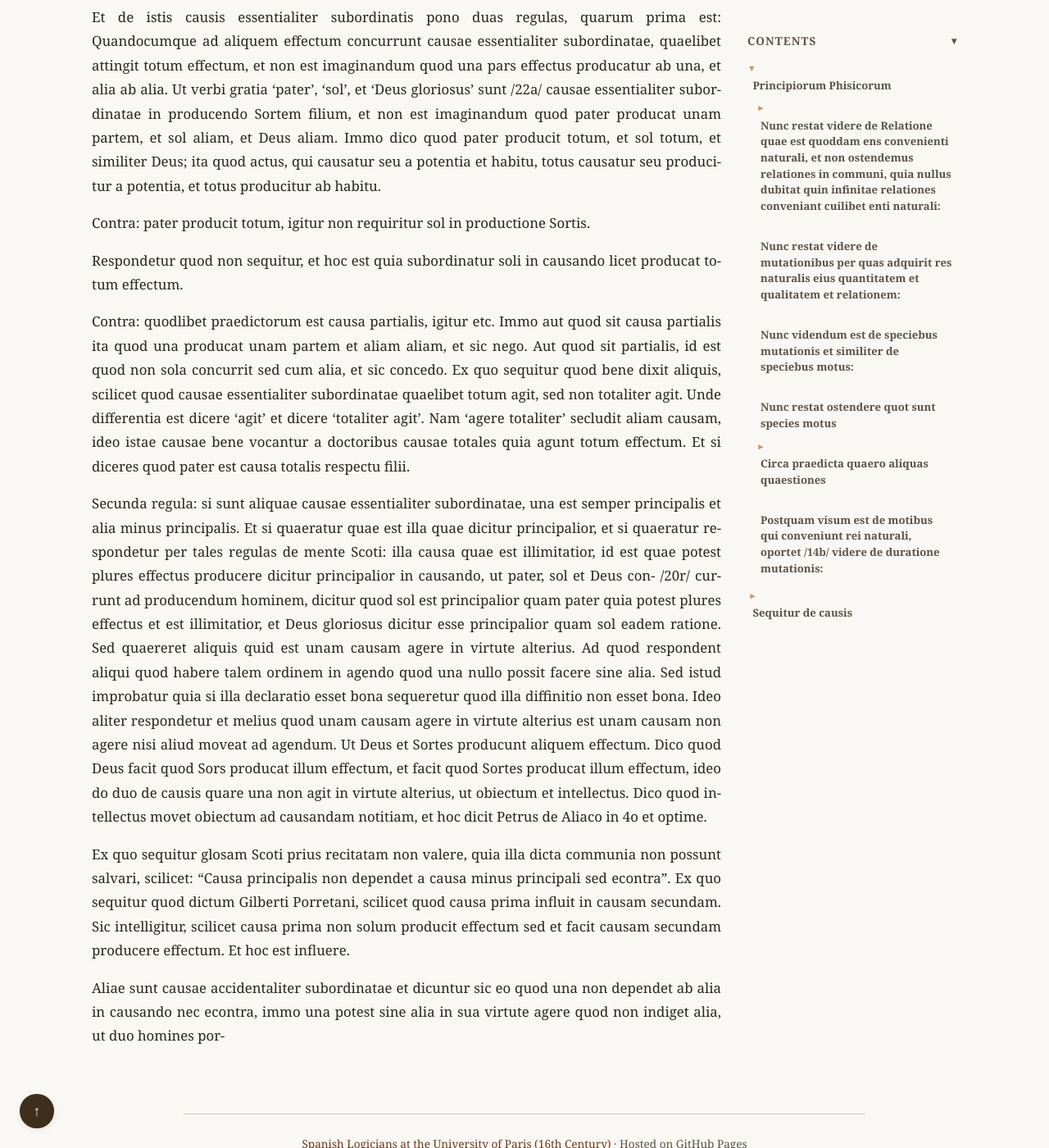
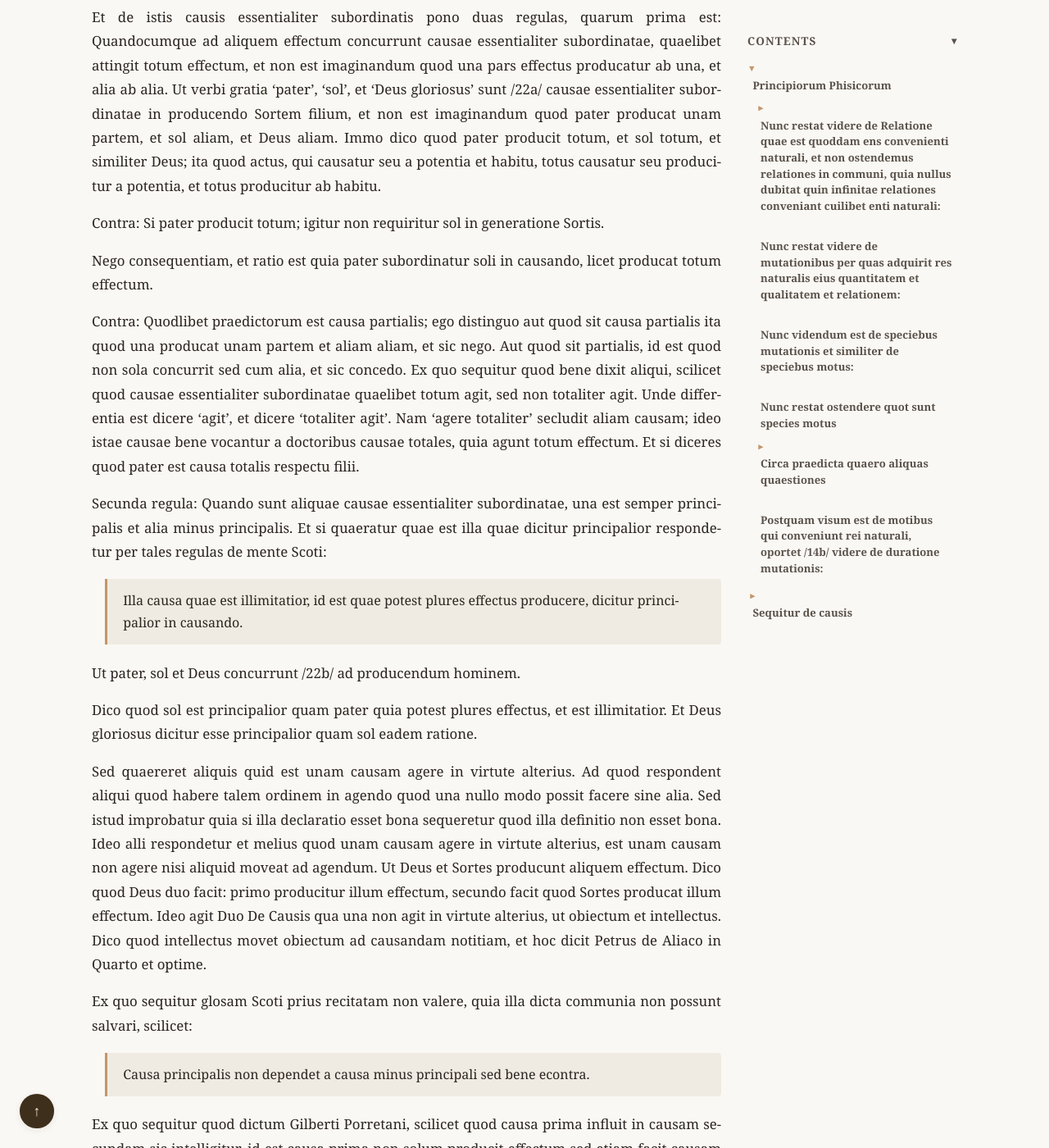
Before and after one commit to JoseBalado/Spanish-Logicians-at-the-University-of-Paris, a Jekyll site: the page built from philosophers/Jeronimo-Pardo/Principiorum-Phisicorum.md, in a window 1280 px wide and 1400 px high, scrolled down 24898 px. Shown: the whole window at 82% size. Built offline with Jekyll 4.4.1, drawn with Linux system fonts in a browser that asks for light colours; some of the changed text lies outside the part shown.

Commit message:
Pardo. Principiorum Phisicorum, page 22.

```diff
--- a/philosophers/Jeronimo-Pardo/Principiorum-Phisicorum.md
+++ b/philosophers/Jeronimo-Pardo/Principiorum-Phisicorum.md
@@ -494,17 +494,29 @@ Vel habitus et potentia dicuntur huiusmodi causae respectu habitus, quia habitus
 
 Et de istis causis essentialiter subordinatis pono duas regulas, quarum prima est: Quandocumque ad aliquem effectum concurrunt causae essentialiter subordinatae, quaelibet attingit totum effectum, et non est imaginandum quod una pars effectus producatur ab una, et alia ab alia. Ut verbi gratia 'pater', 'sol', et 'Deus gloriosus' sunt /22a/ causae essentialiter subordinatae in producendo Sortem filium, et non est imaginandum quod pater producat unam partem, et sol aliam, et Deus aliam. Immo dico quod pater producit totum, et sol totum, et similiter Deus; ita quod actus, qui causatur seu a potentia et habitu, totus causatur seu producitur a potentia, et totus producitur ab habitu.
 
-Contra: pater producit totum, igitur non requiritur sol in productione Sortis.
+Contra: Si pater producit totum; igitur non requiritur sol in generatione Sortis.
 
-Respondetur quod non sequitur, et hoc est quia subordinatur soli in causando licet producat totum effectum.
+Nego consequentiam, et ratio est quia pater subordinatur soli in causando, licet producat totum effectum.
 
-Contra: quodlibet praedictorum est causa partialis, igitur etc. Immo aut quod sit causa partialis ita quod una producat unam partem et aliam aliam, et sic nego. Aut quod sit partialis, id est quod non sola concurrit sed cum alia, et sic concedo. Ex quo sequitur quod bene dixit aliquis, scilicet quod causae essentialiter subordinatae quaelibet totum agit, sed non totaliter agit. Unde differentia est dicere 'agit' et dicere 'totaliter agit'. Nam 'agere totaliter' secludit aliam causam, ideo istae causae bene vocantur a doctoribus causae totales quia agunt totum effectum. Et si diceres quod pater est causa totalis respectu filii.
+Contra: Quodlibet praedictorum est causa partialis; ego distinguo aut quod sit causa partialis ita quod una producat unam partem et aliam aliam, et sic nego. Aut quod sit partialis, id est quod non sola concurrit sed cum alia, et sic concedo. Ex quo sequitur quod bene dixit aliqui, scilicet quod causae essentialiter subordinatae quaelibet totum agit, sed non totaliter agit. Unde differentia est dicere 'agit', et dicere 'totaliter agit'. Nam 'agere totaliter' secludit aliam causam; ideo istae causae bene vocantur a doctoribus causae totales, quia agunt totum effectum. Et si diceres quod pater est causa totalis respectu filii.
 
-Secunda regula: si sunt aliquae causae essentialiter subordinatae, una est semper principalis et alia minus principalis. Et si quaeratur quae est illa quae dicitur principalior, et si quaeratur respondetur per tales regulas de mente Scoti: illa causa quae est illimitatior, id est quae potest plures effectus producere dicitur principalior in causando, ut pater, sol et Deus con- /20r/ currunt ad producendum hominem, dicitur quod sol est principalior quam pater quia potest plures effectus et est illimitatior, et Deus gloriosus dicitur esse principalior quam sol eadem ratione. Sed quaereret aliquis quid est unam causam agere in virtute alterius. Ad quod respondent aliqui quod habere talem ordinem in agendo quod una nullo possit facere sine alia. Sed istud improbatur quia si illa declaratio esset bona sequeretur quod illa diffinitio non esset bona. Ideo aliter respondetur et melius quod unam causam agere in virtute alterius est unam causam non agere nisi aliud moveat ad agendum. Ut Deus et Sortes producunt aliquem effectum. Dico quod Deus facit quod Sors producat illum effectum, et facit quod Sortes producat illum effectum, ideo do duo de causis quare una non agit in virtute alterius, ut obiectum et intellectus. Dico quod intellectus movet obiectum ad causandam notitiam, et hoc dicit Petrus de Aliaco in 4o et optime.
+Secunda regula: Quando sunt aliquae causae essentialiter subordinatae, una est semper principalis et alia minus principalis. Et si quaeratur quae est illa quae dicitur principalior respondetur per tales regulas de mente Scoti:
 
-Ex quo sequitur glosam Scoti prius recitatam non valere, quia illa dicta communia non possunt salvari, scilicet: "Causa principalis non dependet a causa minus principali sed econtra". Ex quo sequitur quod dictum Gilberti Porretani, scilicet quod causa prima influit in causam secundam. Sic intelligitur, scilicet causa prima non solum producit effectum sed et facit causam secundam producere effectum. Et hoc est influere.
+> Illa causa quae est illimitatior, id est quae potest plures effectus producere, dicitur principalior in causando.
 
-Aliae sunt causae accidentaliter subordinatae et dicuntur sic eo quod una non dependet ab alia in causando nec econtra, immo una potest sine alia in sua virtute agere quod non indiget alia, ut duo homines por-
+Ut pater, sol et Deus concurrunt /22b/ ad producendum hominem.
+
+Dico quod sol est principalior quam pater quia potest plures effectus, et est illimitatior. Et Deus gloriosus dicitur esse principalior quam sol eadem ratione.
+
+Sed quaereret aliquis quid est unam causam agere in virtute alterius. Ad quod respondent aliqui quod habere talem ordinem in agendo quod una nullo modo possit facere sine alia. Sed istud improbatur quia si illa declaratio esset bona sequeretur quod illa definitio non esset bona. Ideo alli respondetur et melius quod unam causam agere in virtute alterius, est unam causam non agere nisi aliquid moveat ad agendum. Ut Deus et Sortes producunt aliquem effectum. Dico quod Deus duo facit: primo producitur illum effectum, secundo facit quod Sortes producat illum effectum. Ideo agit Duo De Causis qua una non agit in virtute alterius, ut obiectum et intellectus. Dico quod intellectus movet obiectum ad causandam notitiam, et hoc dicit Petrus de Aliaco in Quarto et optime.
+
+Ex quo sequitur glosam Scoti prius recitatam non valere, quia illa dicta communia non possunt salvari, scilicet:
+
+> Causa principalis non dependet a causa minus principali sed bene econtra.
+
+Ex quo sequitur quod dictum Gilberti Porretani, scilicet quod causa prima influit in causam secundam sic intelligitur, id est causa prima non solum producit effectum sed etiam facit causam secundam producere effectum, Et hoc est influere.
+
+Aliae sunt causae accidentaliter subordinatae et dicuntur sic eo quod una non dependet ab alia in causando nec econtra, immo una potest tamen augeri in sua virtute quod non indiget alia, ut duo homines portantes /23a/ lapidem
 
 <!--
 ## Apparatus Criticus Reference
```
